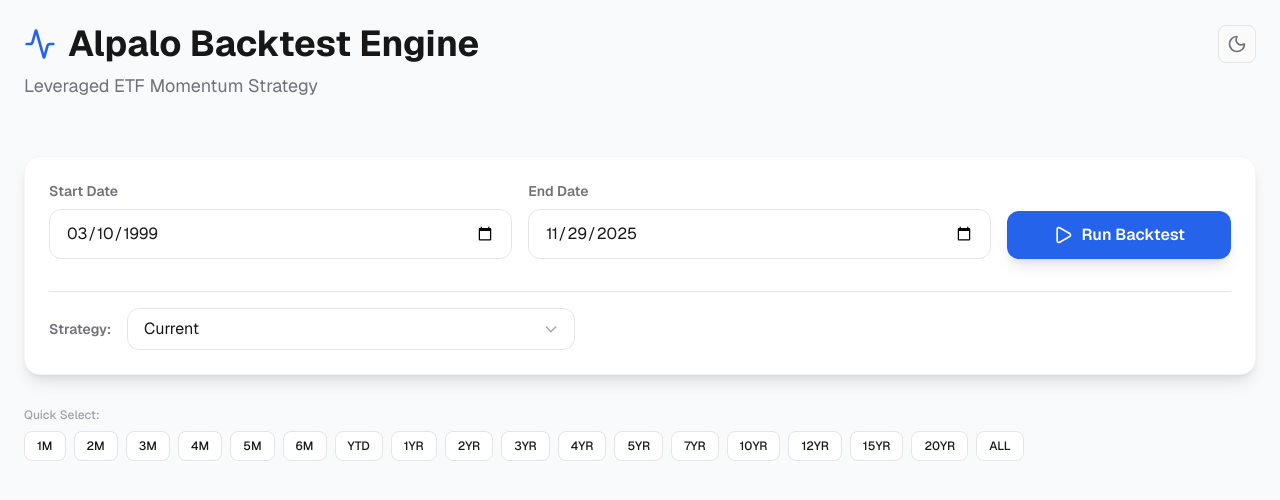
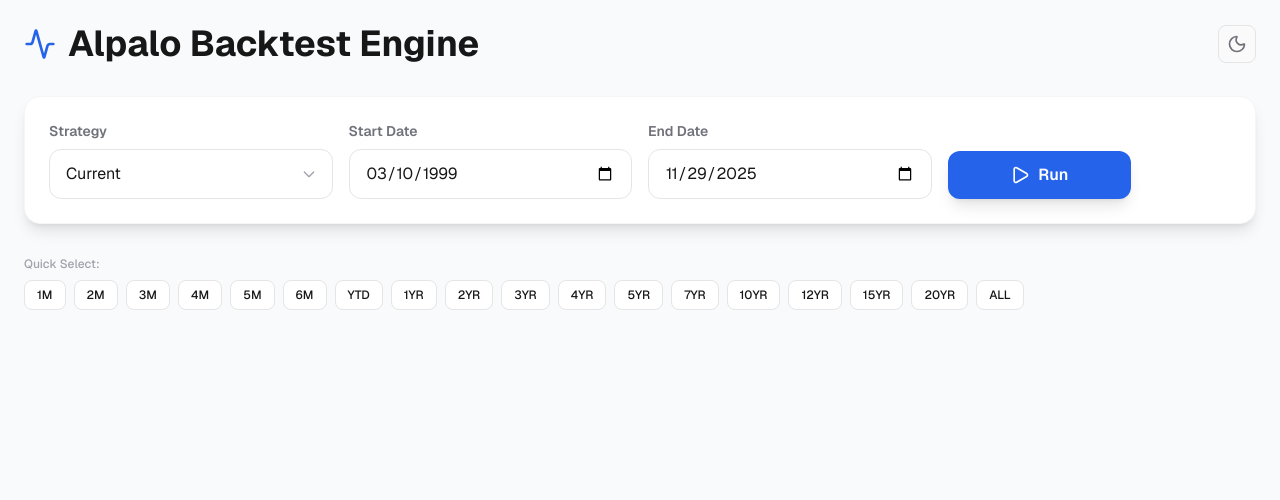
Before and after one commit to jcvilap/alpalo-backtest-engine, a Next.js app: page / in a window 1280 px wide. Shown: the top 500 px of the page. Built offline with nearby package versions, Linux system fonts and the light colour scheme.

Commit message:
feat: refine UI layout and remove description

```diff
--- a/src/components/Dashboard.tsx
+++ b/src/components/Dashboard.tsx
@@ -388,71 +388,18 @@
                             </div>
                             <ThemeToggle />
                         </div>
-                        <p className="text-text-secondary text-lg transition-theme">Leveraged ETF Momentum Strategy</p>
-                        <div className="relative group inline-block mt-2">
-                            <div className="text-xs text-text-tertiary cursor-help flex items-center gap-1 transition-theme">
-                                {/* Omitted for brevity - Strategy info tooltip */}
-                            </div>
-                        </div>
+
                     </div>
                 )}
 
                 {/* Input Panel - hidden when results are loaded */}
                 {!result && (
                     <div className="bg-surface rounded-2xl shadow-lg border border-border-light p-6 mb-8 transition-theme">
-                        <div className="grid grid-cols-1 md:grid-cols-5 gap-4 items-end">
-                            <div className="md:col-span-2">
-                                <label className="block text-sm font-semibold text-text-secondary mb-2 transition-theme">Start Date</label>
+                        <div className="grid grid-cols-1 md:grid-cols-12 gap-4 items-end">
+                            {/* Strategy Selector */}
+                            <div className="md:col-span-3">
+                                <label className="block text-sm font-semibold text-text-secondary mb-2 transition-theme">Strategy</label>
                                 <div className="relative">
-                                    <input
-                                        type="date"
-                                        value={startDate}
-                                        min={minDate}
-                                        onChange={(e) => {
-                                            const newStart = e.target.value;
-                                            setStartDate(newStart);
-                                            setSelectedRange(null);
-                                            // Update URL with custom date range if both dates are set
-                                            if (newStart && endDate) {
-                                                updateUrl(undefined, undefined, newStart, endDate);
-                                            }
-                                        }}
-                                        className="w-full px-4 py-3 bg-surface border border-border rounded-xl focus:ring-2 focus:ring-primary focus:border-transparent transition-theme text-text-primary"
-                                    />
-                                </div>
-                            </div>
-                            <div className="md:col-span-2">
-                                <label className="block text-sm font-semibold text-text-secondary mb-2 transition-theme">End Date</label>
-                                <div className="relative">
-                                    <input
-                                        type="date"
-                                        value={endDate}
-                                        onChange={(e) => {
-                                            const newEnd = e.target.value;
-                                            setEndDate(newEnd);
-                                            setSelectedRange(null);
-                                            // Update URL with custom date range if both dates are set
-                                            if (startDate && newEnd) {
-                                                updateUrl(undefined, undefined, startDate, newEnd);
-                                            }
-                                        }}
-                                        className="w-full px-4 py-3 bg-surface border border-border rounded-xl focus:ring-2 focus:ring-primary focus:border-transparent transition-theme text-text-primary"
-                                    />
-                                </div>
-                            </div>
-                            <div>
-                                <button
-                                    onClick={() => runBacktest()}
-                                    disabled={loading}
-                                    className={'w-full py-3 rounded-xl font-semibold transition-theme flex items-center justify-center gap-2 shadow-lg hover:shadow-xl ' + (loading ? 'bg-gray-300 cursor-not-allowed text-gray-600' : 'bg-primary hover:bg-primary-hover text-white')}
-                                >
-                                    <Play className="w-5 h-5" />
-                                    {loading ? 'Running...' : 'Run Backtest'}
-                                </button>
-                            </div>
-                            <div className="md:col-span-5 mt-4 pt-4 border-t border-border transition-theme flex items-center gap-4">
-                                <label className="text-sm font-semibold text-text-secondary transition-theme whitespace-nowrap">Strategy:</label>
-                                <div className="relative flex-1 max-w-md">
                                     <select
                                         value={strategy}
                                         onChange={(e) => {
@@ -460,7 +407,7 @@
                                             setStrategy(newStrategy);
                                             updateUrl(undefined, undefined, undefined, undefined, newStrategy);
                                         }}
-                                        className="w-full px-4 py-2 bg-surface border border-border rounded-xl focus:ring-2 focus:ring-primary focus:border-transparent transition-theme text-text-primary appearance-none"
+                                        className="w-full px-4 py-3 bg-surface border border-border rounded-xl focus:ring-2 focus:ring-primary focus:border-transparent transition-theme text-text-primary appearance-none"
                                     >
                                         {availableStrategies.map(s => (
                                             <option key={s.id} value={s.id}>{s.name}</option>
@@ -473,9 +420,51 @@
                                     </div>
                                 </div>
                             </div>
+
+                            {/* Start Date */}
+                            <div className="md:col-span-3">
+                                <label className="block text-sm font-semibold text-text-secondary mb-2 transition-theme">Start Date</label>
+                                <input
+                                    type="date"
+                                    value={startDate}
+                                    min={minDate}
+                                    max={endDate}
+                                    onChange={(e) => {
+                                        setStartDate(e.target.value);
+                                        updateUrl(undefined, undefined, e.target.value, undefined);
+                                    }}
+                                    className="w-full px-4 py-3 bg-surface border border-border rounded-xl focus:ring-2 focus:ring-primary focus:border-transparent transition-theme text-text-primary"
+                                />
+                            </div>
+
+                            {/* End Date */}
+                            <div className="md:col-span-3">
+                                <label className="block text-sm font-semibold text-text-secondary mb-2 transition-theme">End Date</label>
+                                <input
+                                    type="date"
+                                    value={endDate}
+                                    min={startDate}
+                                    max={formatNYDate(getNYNow())}
+                                    onChange={(e) => {
+                                        setEndDate(e.target.value);
+                                        updateUrl(undefined, undefined, undefined, e.target.value);
+                                    }}
+                                    className="w-full px-4 py-3 bg-surface border border-border rounded-xl focus:ring-2 focus:ring-primary focus:border-transparent transition-theme text-text-primary"
+                                />
+                            </div>
+
+                            {/* Run Button */}
+                            <div className="md:col-span-2">
+                                <button
+                                    onClick={() => runBacktest()}
+                                    disabled={loading}
+                                    className={'w-full py-3 rounded-xl font-semibold transition-theme flex items-center justify-center gap-2 shadow-lg hover:shadow-xl ' + (loading ? 'bg-gray-300 cursor-not-allowed text-gray-600' : 'bg-primary hover:bg-primary-hover text-white')}
+                                >
+                                    <Play className="w-5 h-5" />
+                                    {loading ? 'Running...' : 'Run'}
+                                </button>
+                            </div>
                         </div>
-
-
 
                         {error && (
                             <div className="mt-4 p-4 bg-danger-bg border border-danger rounded-xl flex items-start gap-3 transition-theme">
```
